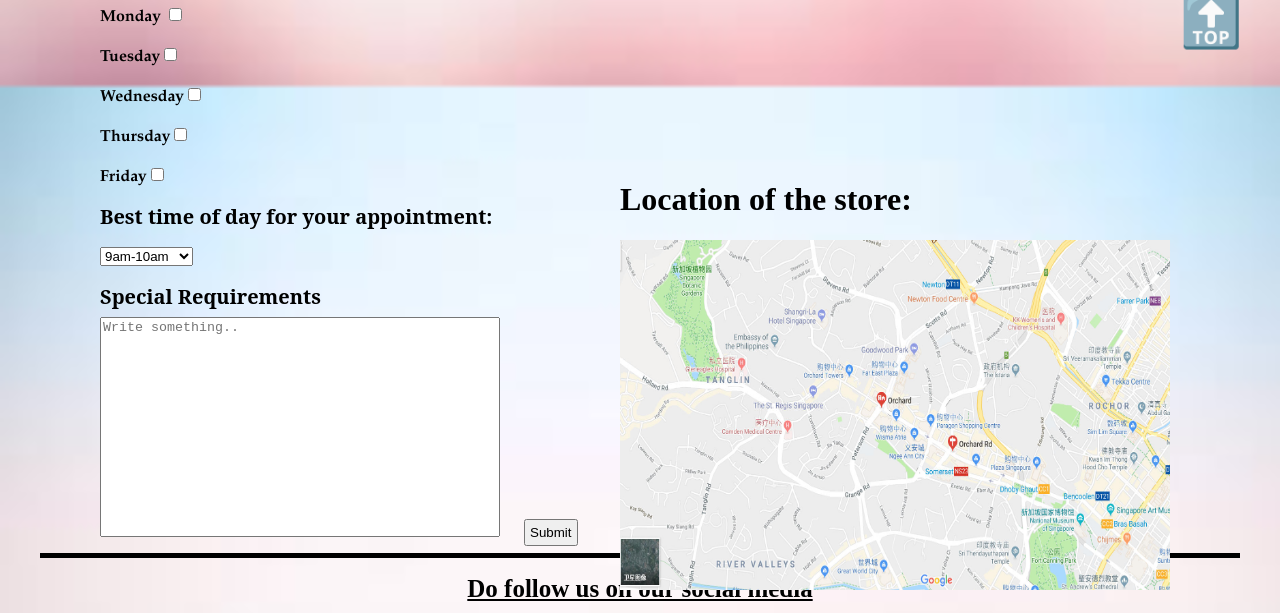
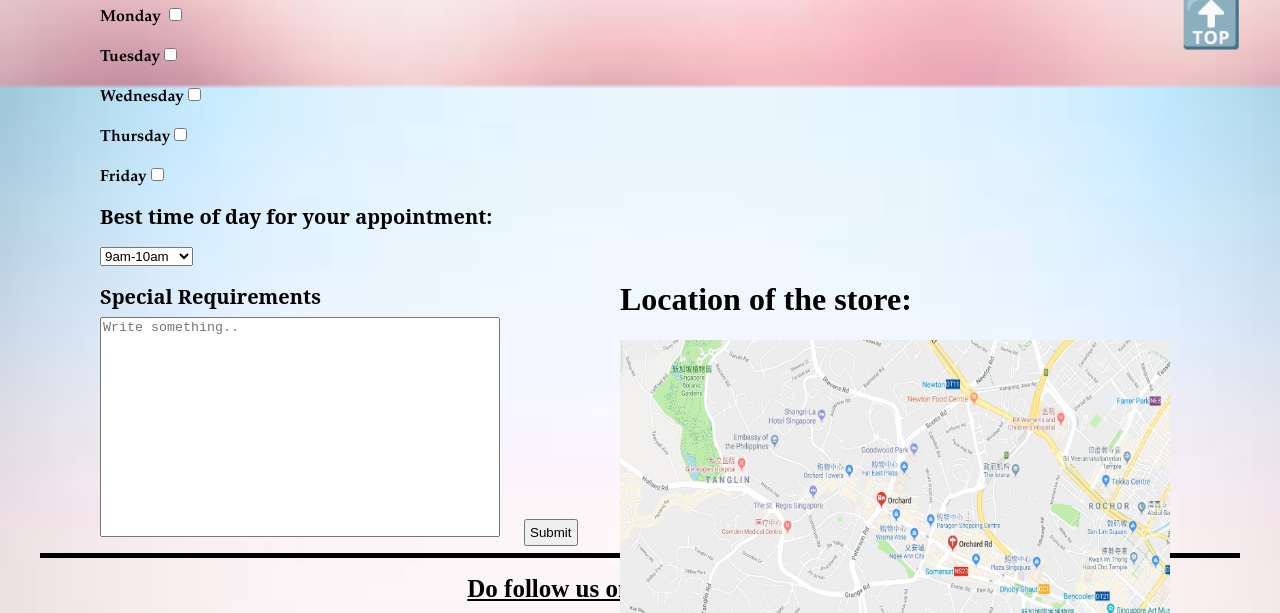
Before and after one commit to P1816316/P1816316.github.io, a plain HTML site: page contact us.html in a window 1280 px wide. Shown: the part 747-1360 px from the top of the page. Drawn offline with Linux system fonts and the light colour scheme.

Commit message:
Revert "webpage photo"
This reverts commit 6b06f880543c42d410ffec32f8c7f184b0a882ba.

```diff
--- a/style.css
+++ b/style.css
@@ -681,7 +681,7 @@ div.desc {
 #map{
 	position:absolute;
 	margin-left: 580px;
-	margin-top:-600px;
+	margin-top:-500px;
 
 }
 #sbmit{
```
